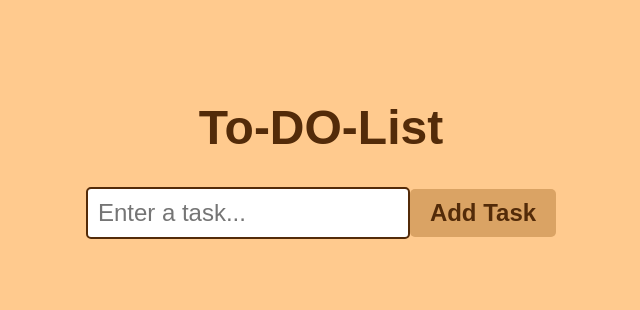
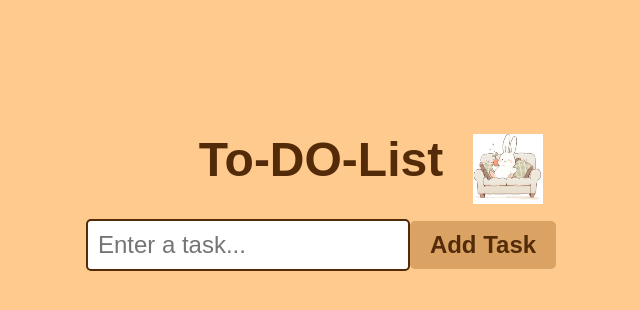
Before and after one commit to Endsong-sketch/To_do-_list_-concept, a React (Vite) app in the folder To_do_list/: page / in a window 1280 px wide. Shown: the top 310 px of the page, without its empty margins (319-959 px from the left). Built offline with nearby package versions, Linux system fonts and the light colour scheme.

Commit message:
added a bunny image for the vibes and did some css styling and positioning to accomodate the new image

```diff
--- a/To_do_list/src/Todo_list.jsx
+++ b/To_do_list/src/Todo_list.jsx
@@ -1,5 +1,5 @@
 import react, { useState } from 'react'
-
+import Cozy from './assets/Cozy_B.jpg'
 
 /**
 
@@ -83,8 +83,12 @@ function ToDoList() {
     return(
     <div className= "todo-list">
 
-        <h1>To-DO-List </h1>
 
+        <h1 class = "header-text">
+            To-DO-List
+          <img src={Cozy} alt="To-Do-List" className='todo-list-icon'/>
+
+        </h1>
         <div>
             <input
             type="text" /** set the type of the inpute to text */
--- a/To_do_list/src/index.css
+++ b/To_do_list/src/index.css
@@ -8,9 +8,11 @@ body{
   margin-top: 100px;
 
 }
-h1 {
+.header-text{
   color: #532b09;
   font-size: 3rem;
+  position: relative;/* Position the header relative to its container */
+  display: inline-block;/* Make the header inline-block to allow positioning of the icon */
 }
 button{
   font-size: 1.5rem;
@@ -89,3 +91,18 @@ li{
   padding: 8px 10px;
   font-size: 1.4rem;
 }
+
+.todo-list-icon{
+  width: 100px;
+  height: 100px;
+  margin-bottom: 5px;
+  position: absolute;/* Position the icon relative to the header */
+  top: 1%;
+  left : 110%;
+  margin-left: 5px;/* Adjust the left position as needed */
+  margin-top: 1px;
+  width: 70px;
+  height: 70px;
+
+
+}
```
Also changed, not shown: To_do_list/src/assets/Cozy_B.jpg (added).
